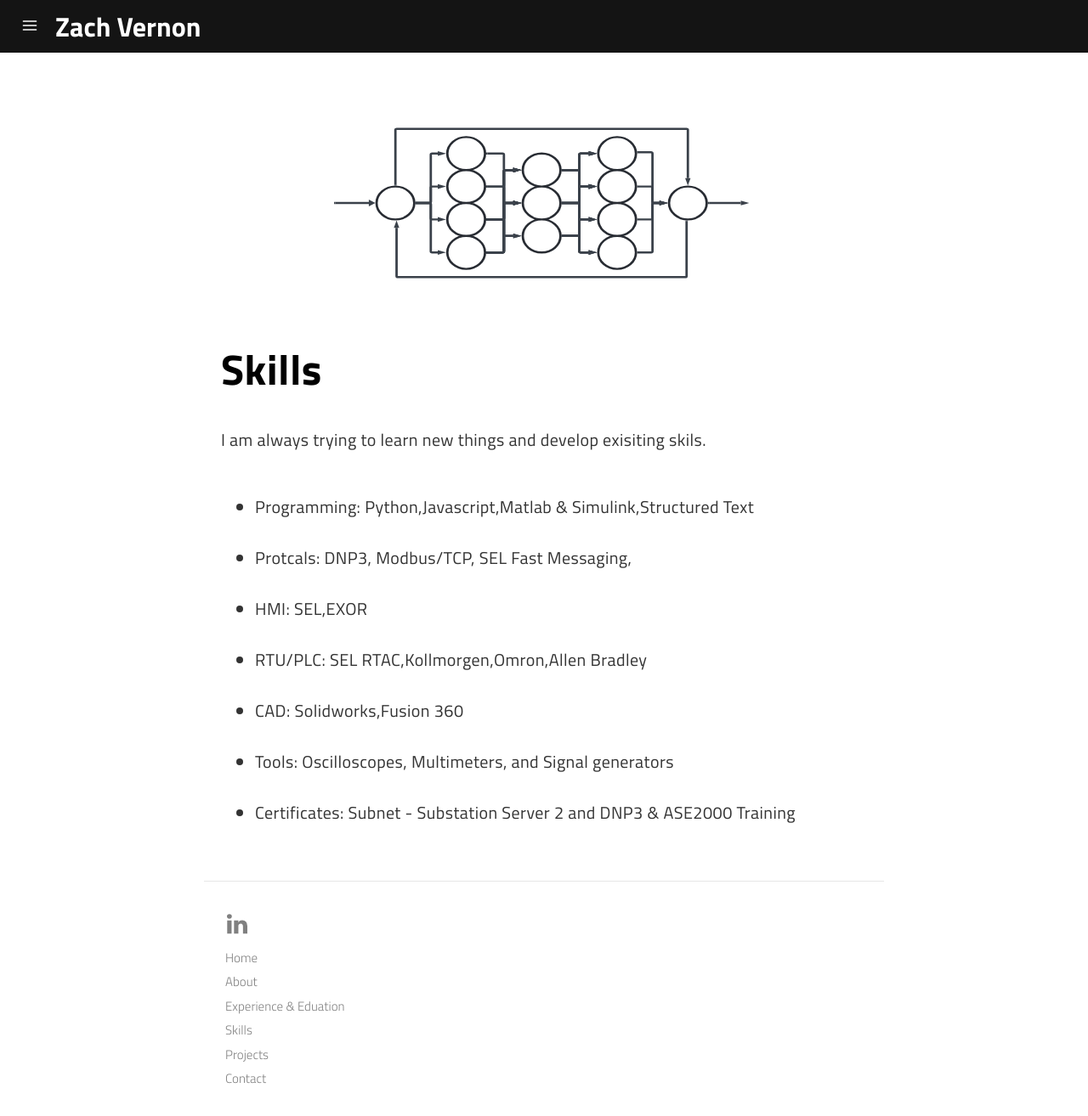
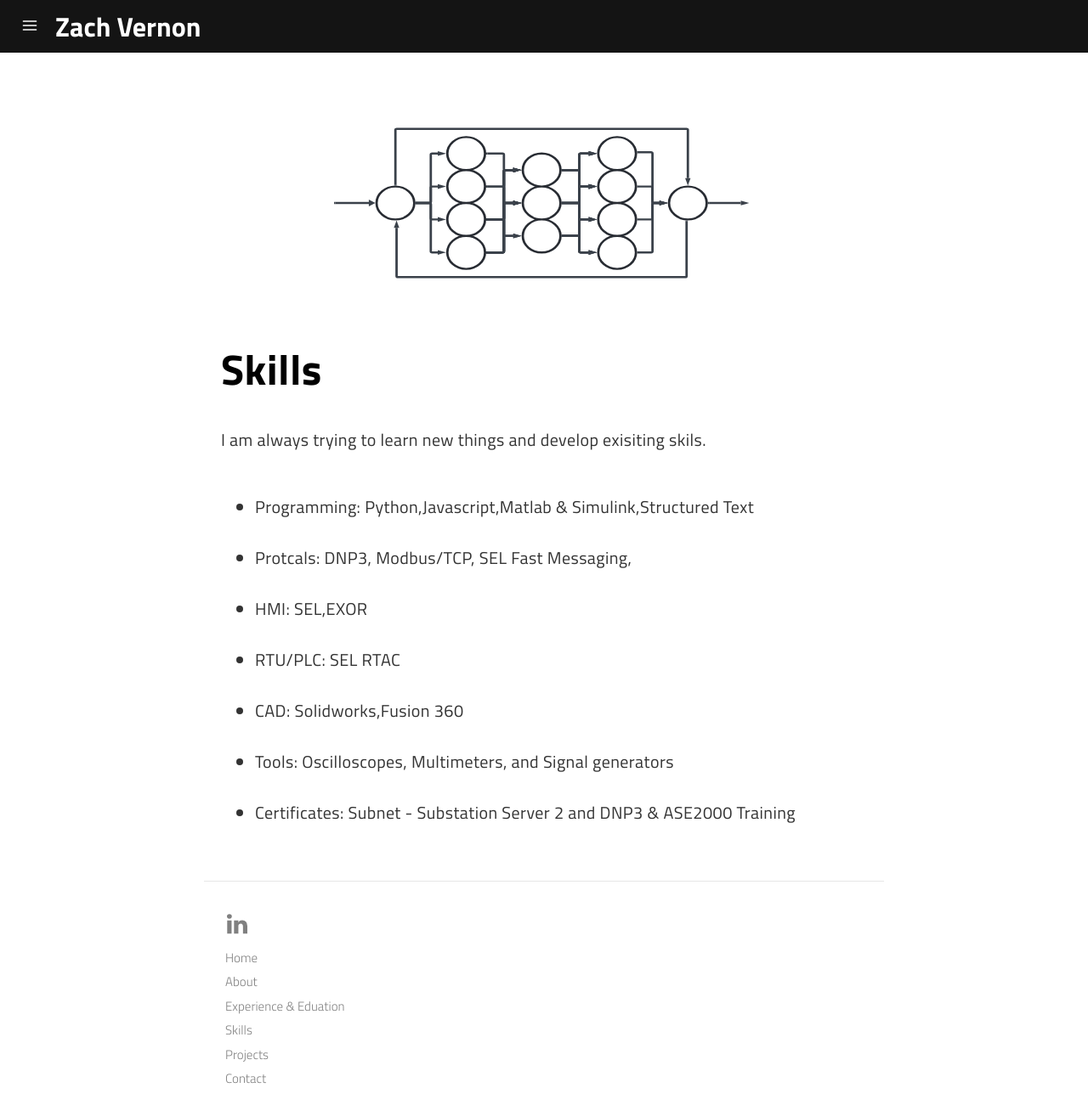
Before and after one commit to z-vernon/z-vernon.github.io, a Jekyll site: the page built from pages/skills.md, in a window 1280 px wide and 1314 px high. Shown: the whole window at 85% size. Built offline with Jekyll 4.4.1, drawn with Linux system fonts in a browser that asks for light colours; a script that is not in the unit is left out.

Commit message:
Update skills.md

```diff
--- a/pages/skills.md
+++ b/pages/skills.md
@@ -16,7 +16,7 @@ I am always trying to learn new things and develop exisiting skils.
   <li>Programming: Python,Javascript,Matlab & Simulink,Structured Text</li>
   <li>Protcals: DNP3, Modbus/TCP, SEL Fast Messaging, </li>
   <li>HMI: SEL,EXOR </li>
-  <li>RTU/PLC: SEL RTAC,Kollmorgen,Omron,Allen Bradley</li>
+  <li>RTU/PLC: SEL RTAC</li>
   <li>CAD: Solidworks,Fusion 360</li>
   <li>Tools: Oscilloscopes, Multimeters, and Signal generators</li>
   <li>Certificates: Subnet - Substation Server 2 and DNP3 & ASE2000 Training</li>
```
